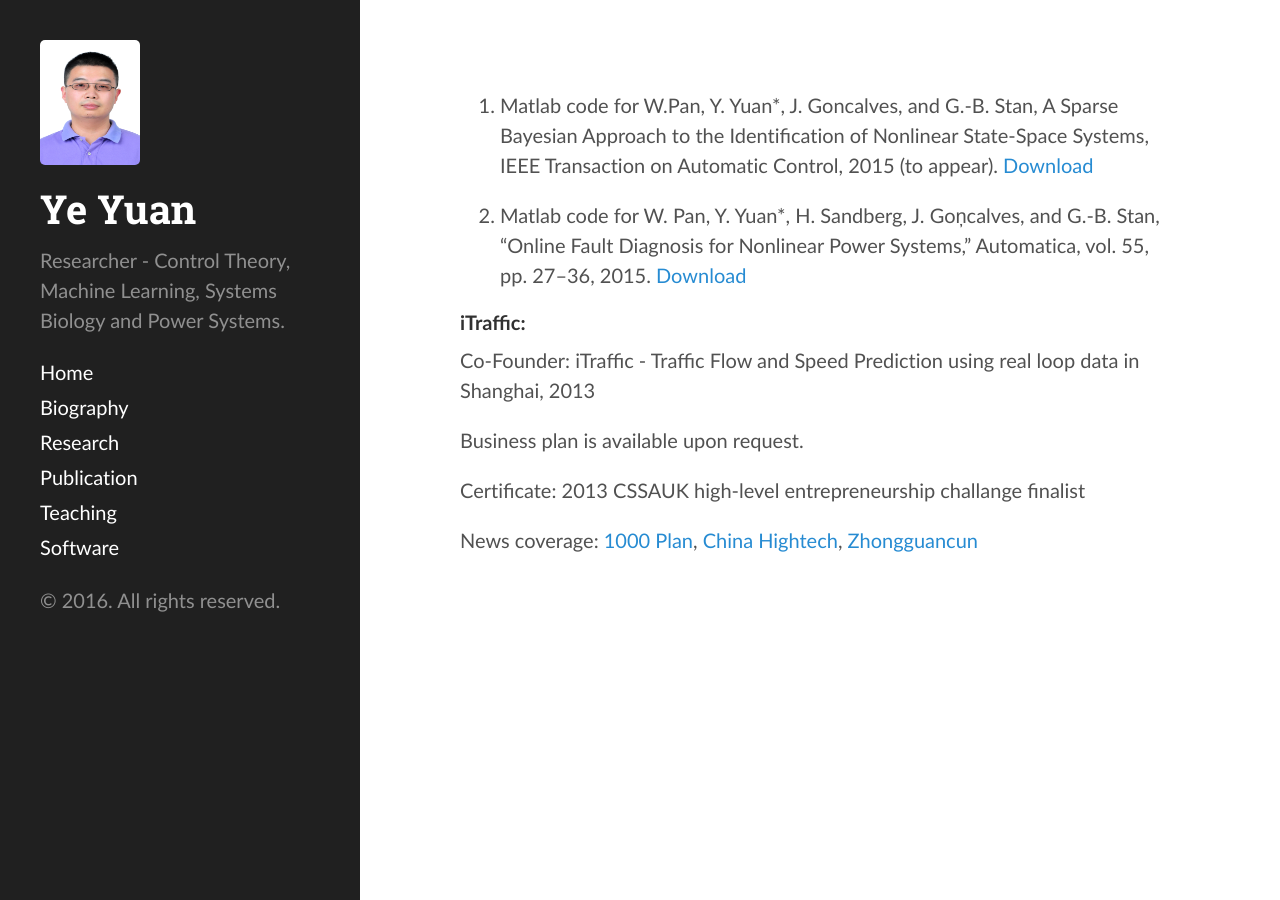
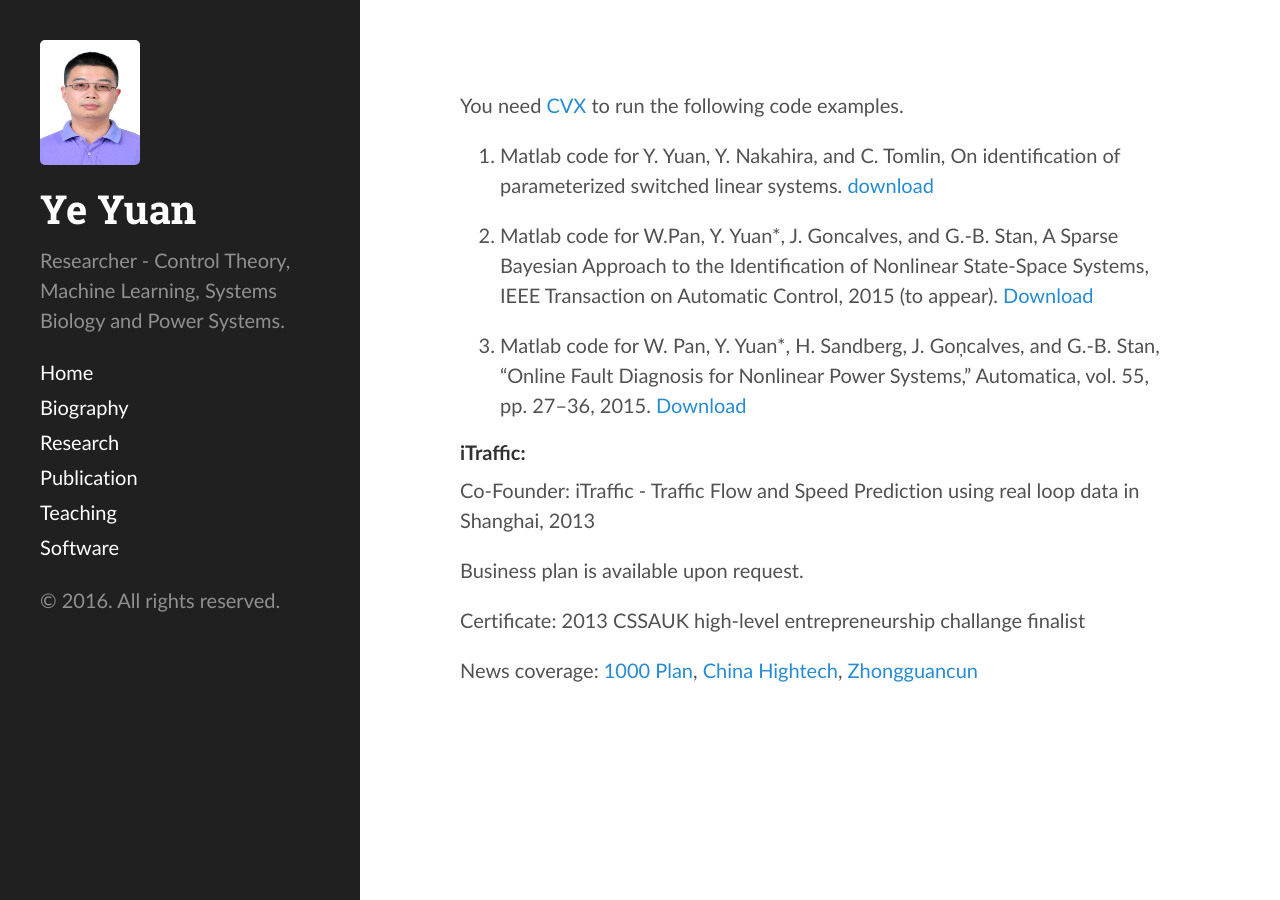
Before and after one commit to yy311/yy311.github.io, a Jekyll site: the page built from software.md, in a window 1280 px wide. Built offline with Jekyll 4.4.1, drawn with Linux system fonts in a browser that asks for light colours.

Commit message:
Update software.md

```diff
--- a/software.md
+++ b/software.md
@@ -2,10 +2,15 @@
 layout: page
 ---
 
-1. Matlab code for W.Pan, Y. Yuan*, J. Goncalves, and G.-B. Stan, A Sparse Bayesian Approach to the Identification of Nonlinear State-Space Systems, IEEE Transaction on Automatic Control, 2015 (to appear). [Download](http://hybrid.eecs.berkeley.edu/~yeyuan/id1.zip)
+You need [CVX]() to run the following code examples.
+
+1. Matlab code for Y. Yuan, Y. Nakahira, and C. Tomlin, On identification of parameterized switched linear systems. [download](http://hybrid.eecs.berkeley.edu/~yeyuan/id0.zip)
 
 
-2. Matlab code for W. Pan, Y. Yuan*, H. Sandberg, J. Goņcalves, and G.-B. Stan, “Online Fault Diagnosis for Nonlinear Power Systems,” Automatica, vol. 55, pp. 27–36, 2015. [Download](http://hybrid.eecs.berkeley.edu/~yeyuan/id2.zip)
+2. Matlab code for W.Pan, Y. Yuan*, J. Goncalves, and G.-B. Stan, A Sparse Bayesian Approach to the Identification of Nonlinear State-Space Systems, IEEE Transaction on Automatic Control, 2015 (to appear). [Download](http://hybrid.eecs.berkeley.edu/~yeyuan/id1.zip)
+
+
+3. Matlab code for W. Pan, Y. Yuan*, H. Sandberg, J. Goņcalves, and G.-B. Stan, “Online Fault Diagnosis for Nonlinear Power Systems,” Automatica, vol. 55, pp. 27–36, 2015. [Download](http://hybrid.eecs.berkeley.edu/~yeyuan/id2.zip)
 
 
 #### iTraffic:
```
